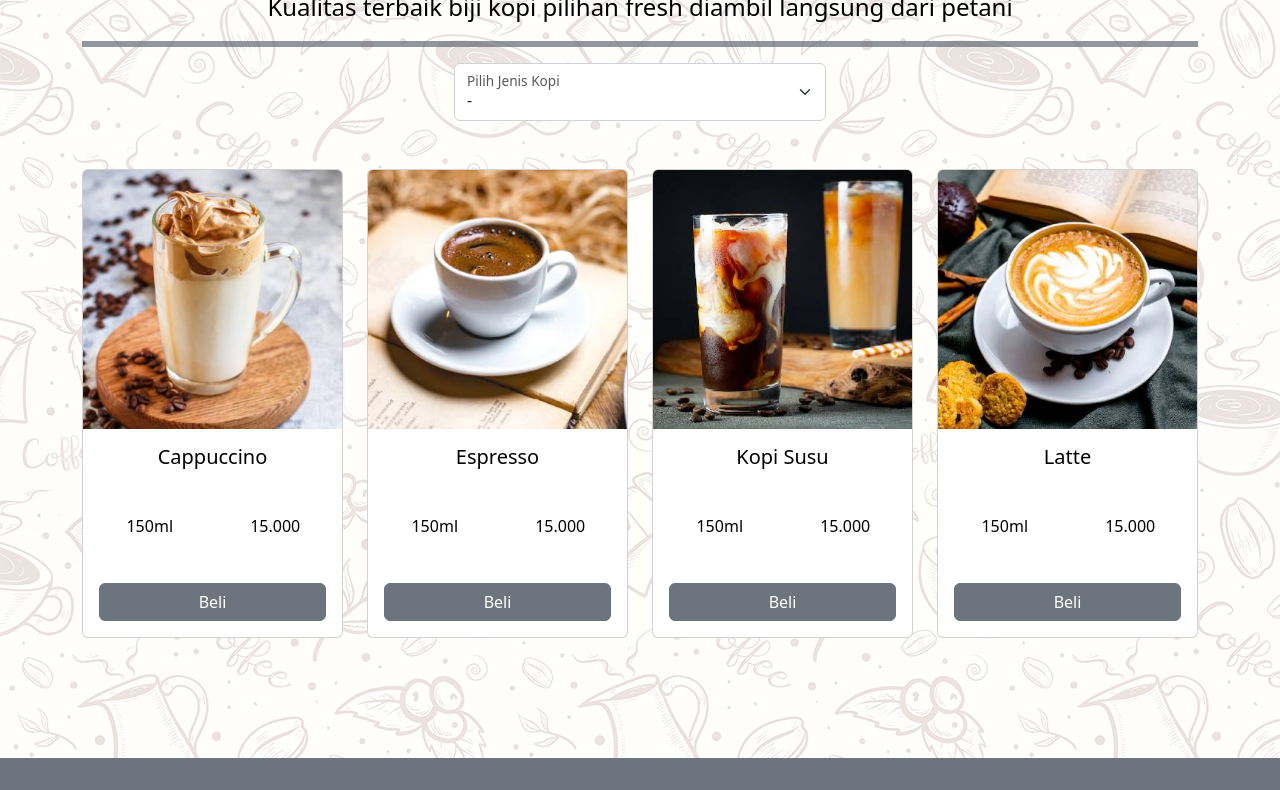
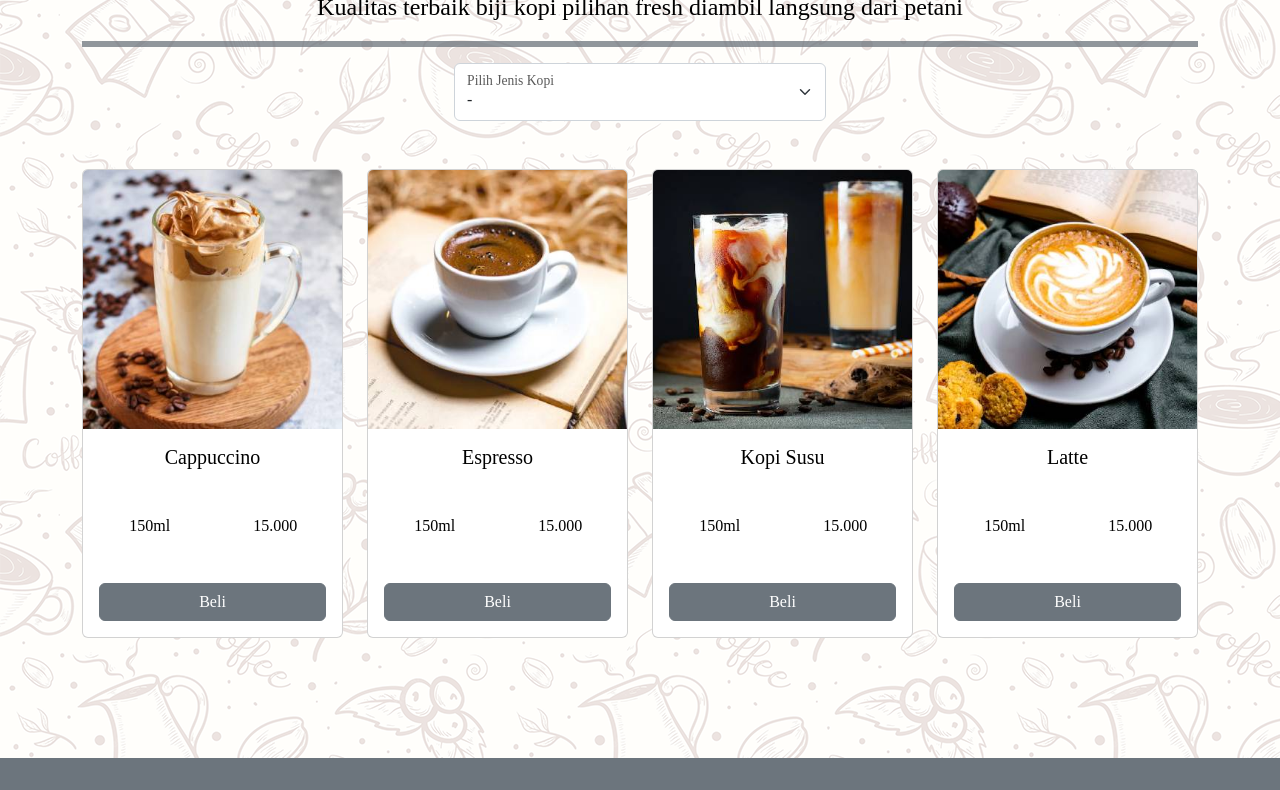
Before and after one commit to hafidz-ar/kopi-ku, a plain HTML site: page produk.html in a window 1280 px wide. Shown: the part 229-1019 px from the top of the page. Drawn offline with Linux system fonts and the light colour scheme.

Commit message:
merubah font

```diff
--- a/css/style.css
+++ b/css/style.css
@@ -61,7 +61,7 @@ body {
    mendaftarkan semua teks pada body menjadi family Poppins
    kenapa pada body? karena elemen body membungkus semua elemen dari nav section sampai footer
    */
-   font-family: 'Poppins';
+   font-family: 'Eunjin';
 }
 
 /*
--- a/produk.html
+++ b/produk.html
@@ -14,6 +14,9 @@
     <script src="js/jquery-3.6.3.min.js"></script>
     <style>
         /* tulis kode CSS internal di bawah sini */
+    body {
+        font-family: 'eunjin';
+    }
 
     .bg-cokelat {
             background-image: url(images/background/bgkopi.png) ;
```
